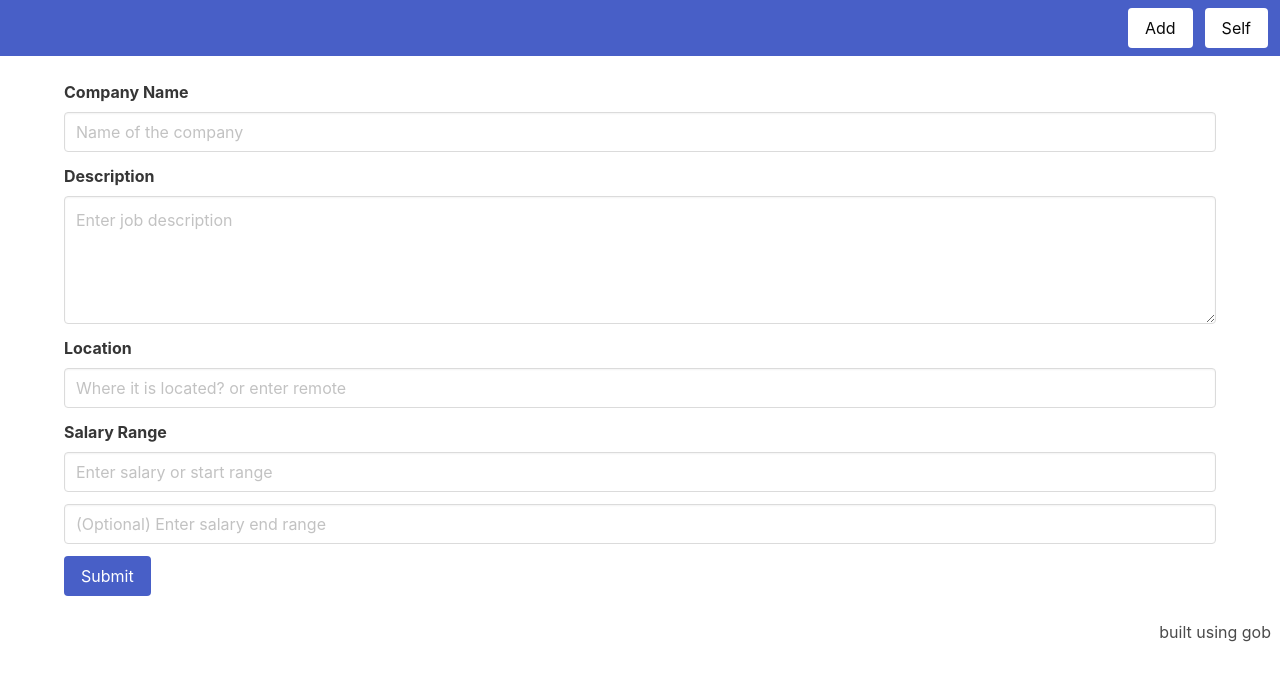
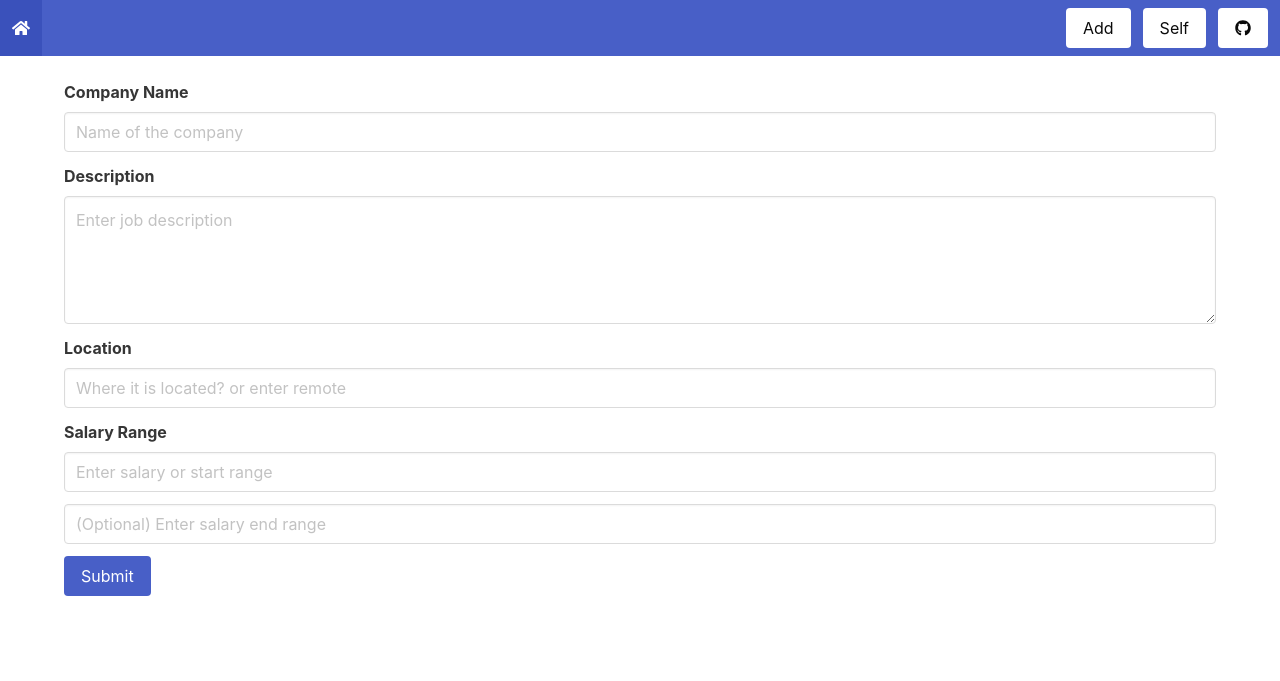
Before and after one commit to avinassh/gob, a Django app: page /add in a window 1280 px wide. Shown: the top 681 px of the page. Run offline with Django 3.2, Linux system fonts and the light colour scheme; the visitor is signed in with stand-in values (Sample User, id 1); some libraries are stand-ins or nearby versions.

Commit message:
Remove footer and update navbar

```diff
--- a/gob/templates/base.html
+++ b/gob/templates/base.html
@@ -13,6 +13,9 @@
 <body>
 
   <nav class="navbar is-link">
+    <div class="navbar-brand">
+      <a class="navbar-item" href="/"><i class="fas fa-home"></i></a>
+    </div>
     <div class="navbar-menu">
     <div class="navbar-end">
       <div class="navbar-item">
@@ -29,26 +32,17 @@
             <a class="button is-white" href="{% url 'jobs:login' %}">Login</a>
           </p>
           {% endif %}
+          <p class="control">
+            <a class="button is-white" href="//github.com/avinassh/gob"><i class="fab fa-github"></i></a>
+          </p>
         </div>
       </div>
     </div>
   </div>
 </nav>
  <br>
-
   <div class="container">
     {% block content %}
     {% endblock %}
   </div>
-
- <br>
-
-<footer class="level">
-  <div class="level-left"></div>
-  <div class="level-right">
-    <p class="level-item">built using gob &nbsp;</p>
-  </div>
-</footer>
-
-
 </body>
```
